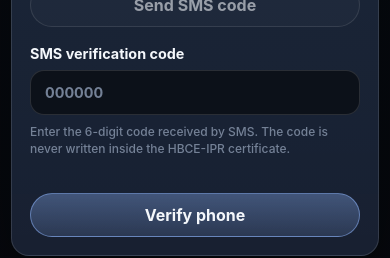
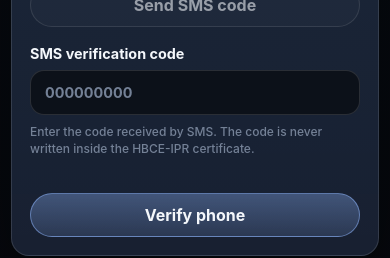
Before and after one commit to manuelcoletta1-source/hbce-ipr-onboarding-app, a Next.js app: page /onboarding/phase-1 in a window 390 px wide. Shown: the part 2562-2820 px from the top of the page. Built offline with nearby package versions, Linux system fonts and the light colour scheme.

Commit message:
fix(onboarding-phone): accept Twilio Verify SMS code length

```diff
--- a/components/PhoneOtpVerification.tsx
+++ b/components/PhoneOtpVerification.tsx
@@ -41,6 +41,10 @@ type VerifyPhoneCodeResponse =
 
 function normalizePhoneNumber(value: string): string {
   return value.replace(/\s+/g, "").trim();
+}
+
+function normalizeOtpCode(value: string): string {
+  return value.replace(/\D+/g, "").trim();
 }
 
 function getResponseMessage(
@@ -134,8 +138,10 @@ export default function PhoneOtpVerification({
       return;
     }
 
-    if (!/^\d{6}$/.test(code.trim())) {
-      setMessage("Insert the 6-digit verification code.");
+    const normalizedCode = normalizeOtpCode(code);
+
+    if (!/^\d{4,10}$/.test(normalizedCode)) {
+      setMessage("Insert the SMS verification code received by phone.");
       return;
     }
 
@@ -149,7 +155,7 @@ export default function PhoneOtpVerification({
         },
         body: JSON.stringify({
           phone_number: normalizedPhone,
-          code: code.trim()
+          code: normalizedCode
         })
       });
 
@@ -208,13 +214,13 @@ export default function PhoneOtpVerification({
             type="text"
             inputMode="numeric"
             value={code}
-            placeholder="000000"
+            placeholder="000000000"
             disabled={disabled || isVerifying || isVerified}
             onChange={(event) => setCode(event.target.value)}
           />
           <small>
-            Enter the 6-digit code received by SMS. The code is never written
-            inside the HBCE-IPR certificate.
+            Enter the code received by SMS. The code is never written inside the
+            HBCE-IPR certificate.
           </small>
         </label>
 
```
